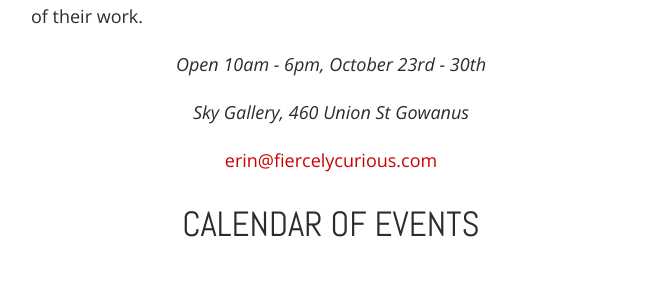
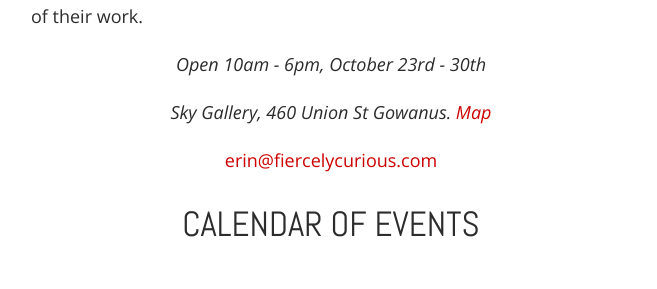
Before and after one commit to technologyashands/technologyashands.github.io, a Jekyll site: the page built from index.html, in a window 1280 px wide and 900 px high, scrolled down 458 px. Shown: the part 160-449 px from the top of the window, without its empty margins (309-966 px from the left). Built offline with Jekyll 4.4.1, drawn with Linux system fonts in a browser that asks for light colours; nearby versions of some CDN libraries.

Commit message:
Update index.html

```diff
--- a/index.html
+++ b/index.html
@@ -19,7 +19,7 @@
 	<em>Technology As Hands</em> is an exploration of how artists and makers utilize technology in the creation of their work.</p>
 
 	<p class="center"><em>Open 10am - 6pm, October 23rd - 30th</em></p>
-	<p class="center"><em>Sky Gallery, 460 Union St Gowanus</em></p>
+	<p class="center"><em>Sky Gallery, 460 Union St Gowanus. <a href="https://www.google.com/maps/place/460+Union+St,+Brooklyn,+NY+11231/">Map</a></em></p>
 
 <p class="center"><a href="mailto:erin@fiercelycurious.com">erin@fiercelycurious.com</a></p>
 
```
